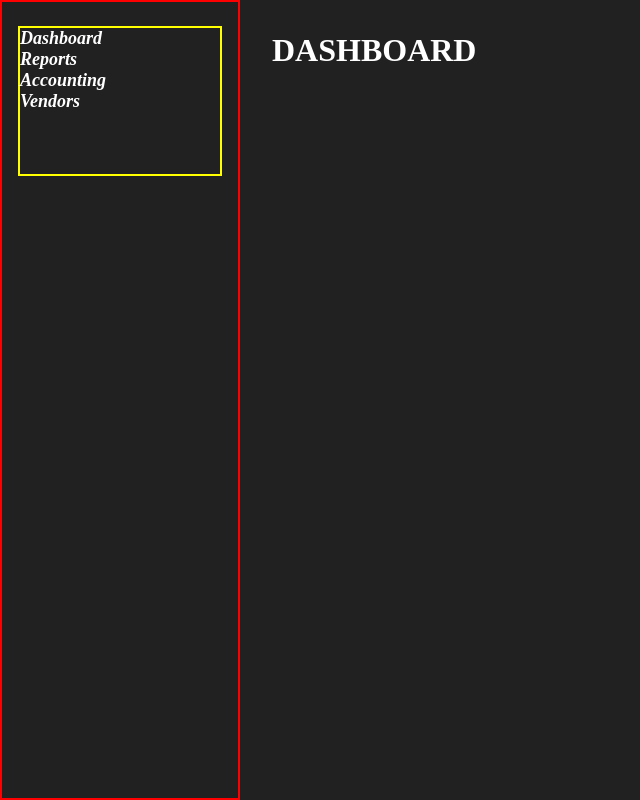
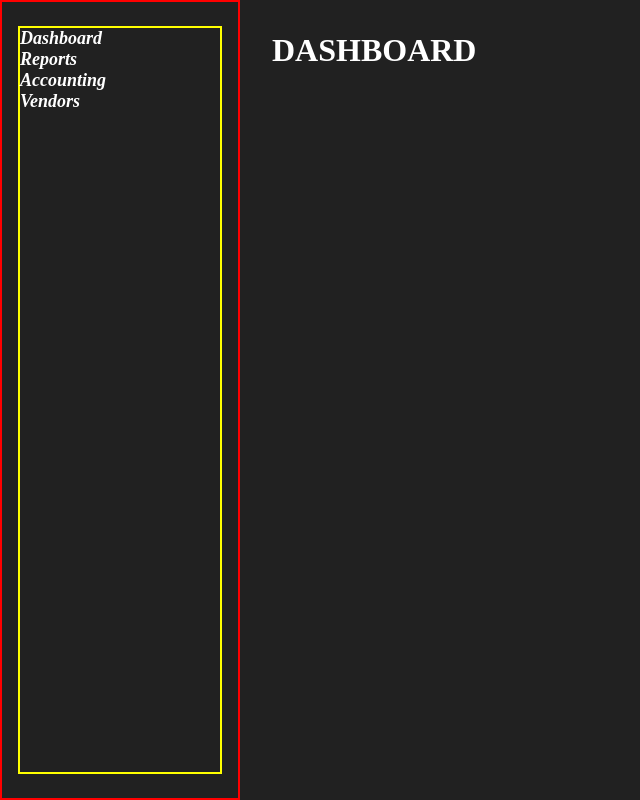
Before and after one commit to Correa95/Accounting-Software, a React app in the folder frontend/: page / in a window 1280 px wide. Shown: the whole page, without its empty margins (0-640 px from the left). Built offline with nearby package versions, Linux system fonts and the light colour scheme; the HTML template or start-up script is replaced by a standard one.

Commit message:
styling the app component

```diff
--- a/frontend/src/App.css
+++ b/frontend/src/App.css
@@ -16,11 +16,9 @@ body,
   height: 100vh;
   color: #fff;
   background-color: #212121;
-  /* background-color: #f5f6fa; */
 }
 
 .nav {
-  /* background-color: #111827; */
   color: #fff;
   padding: 24px 16px;
   border: 2px solid red;
--- a/frontend/src/components/NavBar.css
+++ b/frontend/src/components/NavBar.css
@@ -1,6 +1,6 @@
 .navbarContainer {
   width: 100%;
-  height: 20%;
+  height: 100%;
   border: 2px solid yellow;
 }
 
```
